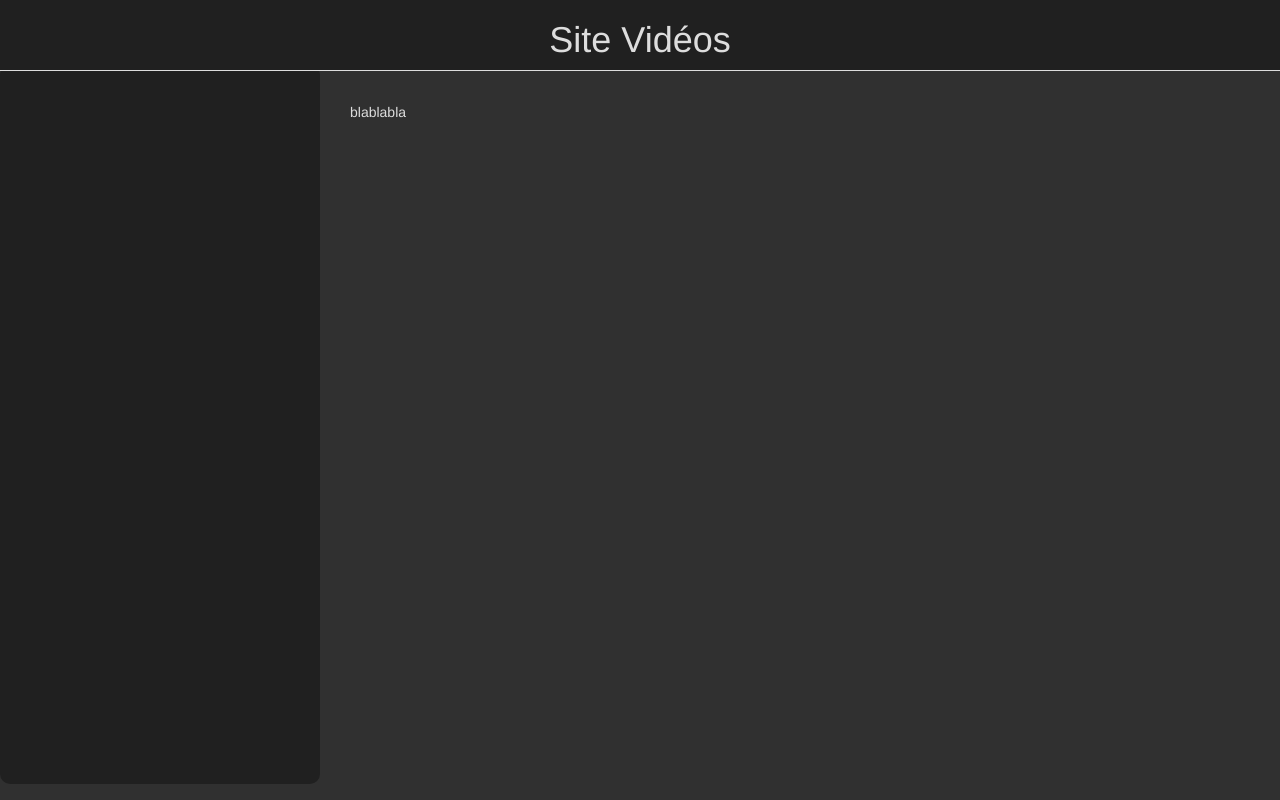
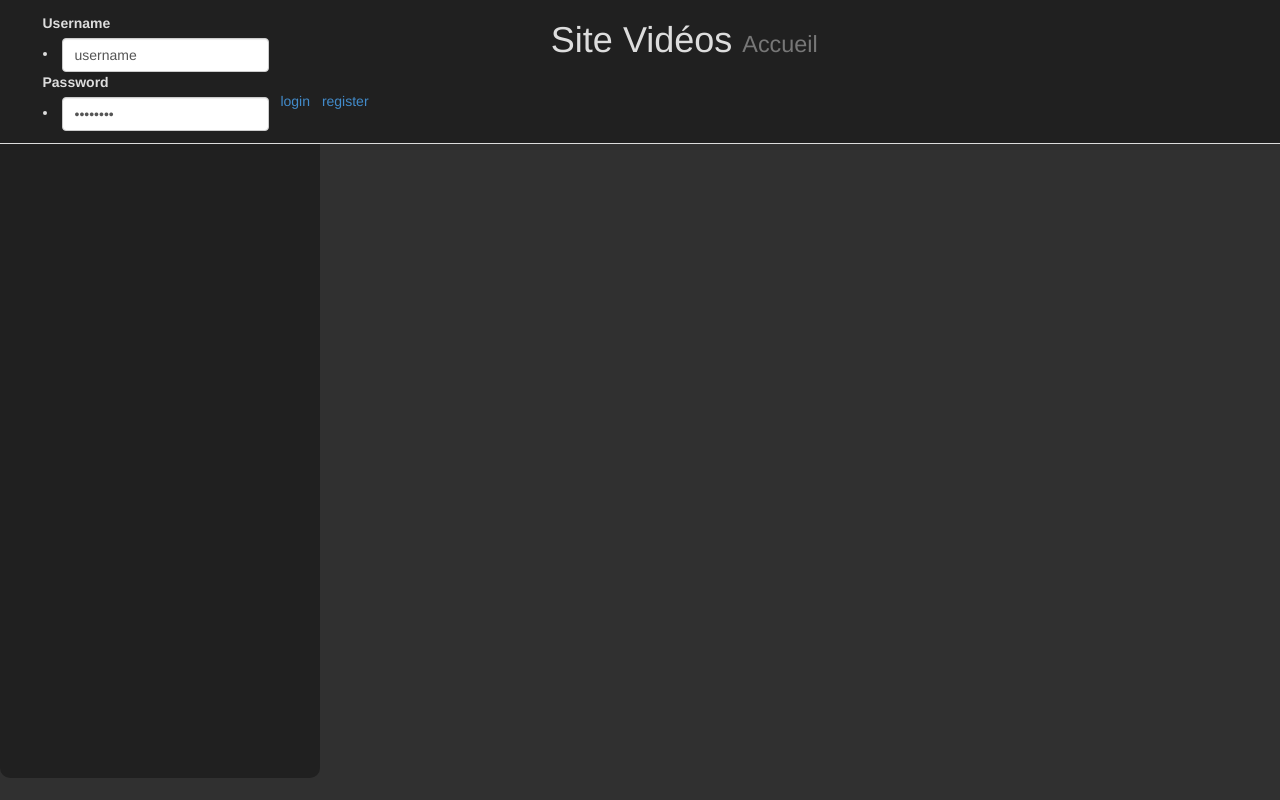
Before and after one commit to CaptainPopcorn/SiteVideos, a PHP site: page /template.php in a window 1280 px wide. Run offline with PHP 8.4, Linux system fonts and the light colour scheme.

Commit message:
SiteVidéo : Ajout du formulaire de connexion

```diff
--- a/css/style.css
+++ b/css/style.css
@@ -17,14 +17,21 @@ header{
     min-height: 10%;
     background-color: #202020;
     border: 1px solid #ddd;
-    text-align: center;
+    //text-align: center;
 }
 section{
     overflow: auto;
 }
 nav{
     background-color: #202020;
-    height: 90%;
+    height: 86%;
     border-radius: 10px;
-    margin-top: 5%;
+    margin-top: 7%;
 }
+#TitrePrincipal{
+    float: right;
+}
+.form-inline{
+    float: left;
+    margin: 1%;
+}
--- a/template.php
+++ b/template.php
@@ -5,7 +5,23 @@ To change this template file, choose Tools | Templates
 and open the template in the editor.
 -->
 <?php
-    $titre = '';
+    $TopContent = '<form class = "form-inline col-sm-4" method = "post" action = "index.php?access=login">
+                <div class = "form-group">
+                    <label for = "username"> Username</label>
+                    <li><input type = "text" value = "username" name = "username" class = "form-control" id = "username"></li>
+                </div>
+                <div class = "form-group">
+                    <label for = "password"> Password</label>
+                    <li><input type = "password" value = "password" name = "password" id = "password" class = "form-control"></li>
+                </div>
+                <div class = "form-group">
+                        <input type = "submit" value = "login" name = "login" class = "btn-link">
+                    </div>
+                <div class = "form-group">
+                        <a class = "btn-link" href = "./index.php?access=register"> register</a>
+                    </div>
+            </form>';
+    $titre = 'Accueil';
     $leftMenu = '';
     $content = 'blablabla';
 ?>
@@ -22,12 +38,14 @@ and open the template in the editor.
     <body>
         <div id="page" class="col-sm-12">
             <header class="navbar-fixed-top col-sm-12">
-                <h1>
+                <h1 id="TitrePrincipal" class="col-sm-7">
                     Site Vidéos
                     <small>
-                        <?= $titre ?>
+                        <?= $titre; ?>
                     </small>
                 </h1>
+                <?=$TopContent;?>
+
 
             </header>
             <nav class="col-sm-3">
```
